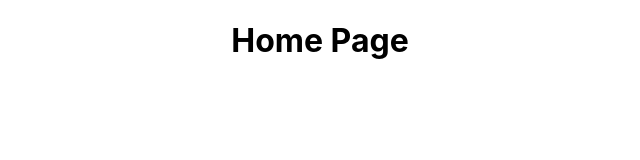
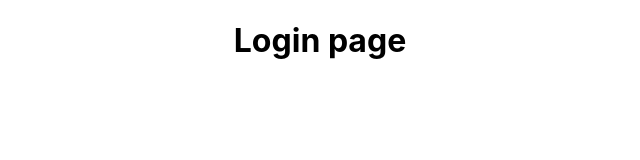
Before and after one commit to JKotov-Git/company-posts, a React (Create React App) app in the folder client/: page /login in a window 1280 px wide. Shown: the top 160 px of the page, without its empty margins (320-960 px from the left). Built offline with nearby package versions, Linux system fonts and the light colour scheme.

Commit message:
create react app pages

```diff
--- a/client/src/App.js
+++ b/client/src/App.js
@@ -1,12 +1,22 @@
 import "./App.css";
-
+import { BrowserRouter as Router, Switch, Route } from "react-router-dom";
 import HomePage from "../src/pages/HomePage/HomePage";
+import LoginPage from "../src/pages/LoginPage/LoginPage";
 
 function App() {
   return (
-    <div className="App">
-      <HomePage />
-    </div>
+    <Router>
+      <div className="App">
+        <Switch>
+        <Route path="/login">
+            <LoginPage />
+          </Route>
+          <Route path="/">
+            <HomePage />
+          </Route>
+        </Switch>
+      </div>
+    </Router>
   );
 }
 
--- /dev/null
+++ b/client/src/pages/LoginPage/LoginPage.js
@@ -0,0 +1,11 @@
+import React from 'react'
+
+const LoginPage = () => {
+    return (
+        <div>
+            <h1>Login page</h1>
+        </div>
+    )
+}
+
+export default LoginPage
```
Also changed, not shown: client/src/pages/CreateAccount/CreateAccount.js (added, +11 -0 lines), client/src/pages/CreatePost/CreatePost.js (added, +11 -0 lines), client/src/pages/ReadPost/ReadPost.js (added, +11 -0 lines), client/src/pages/CreateAccount/CreateAccount.css (added), client/src/pages/CreatePost/CreatePost.css (added), client/src/pages/LoginPage/LoginPage.css (added), client/src/pages/ReadPost/ReadPost.css (added).
